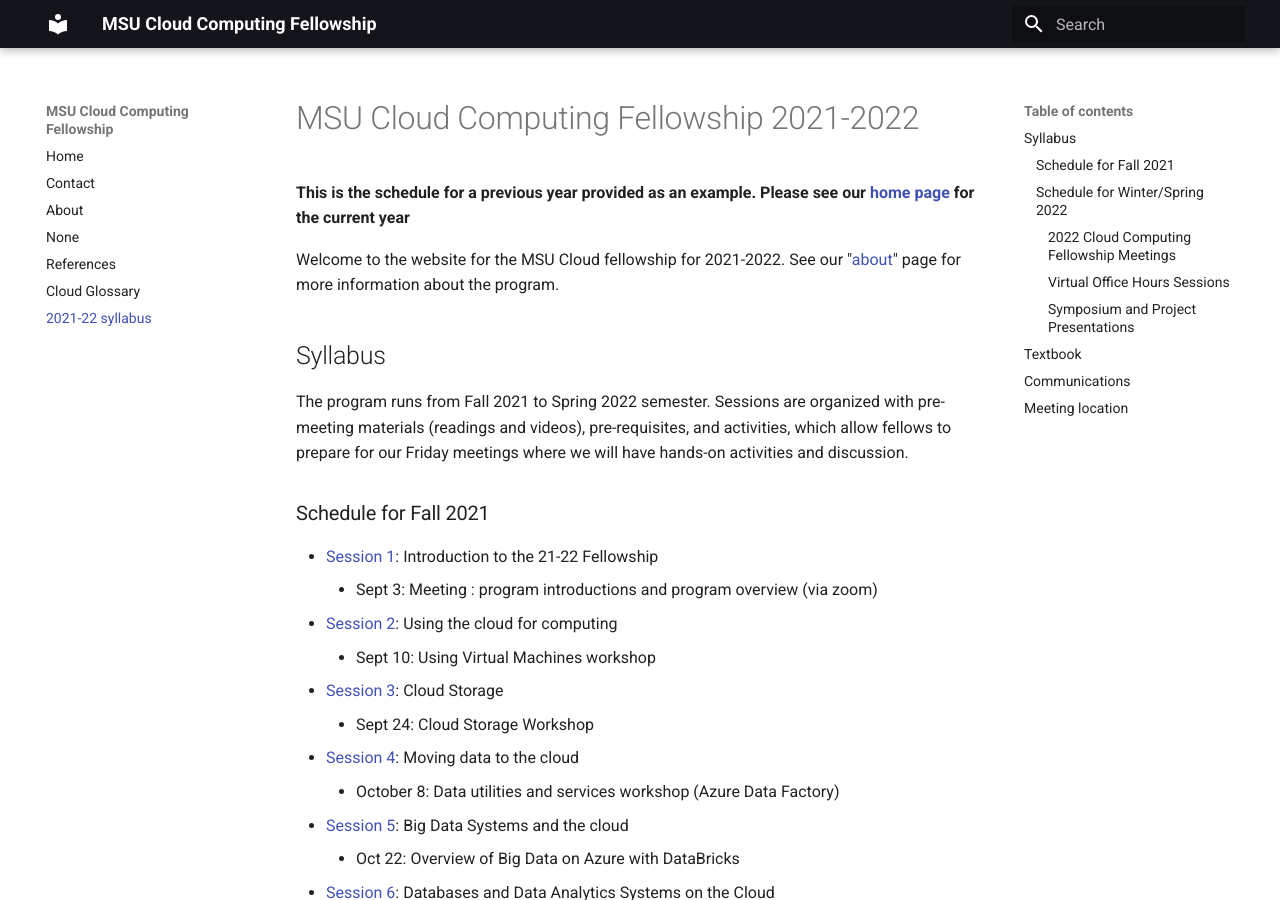
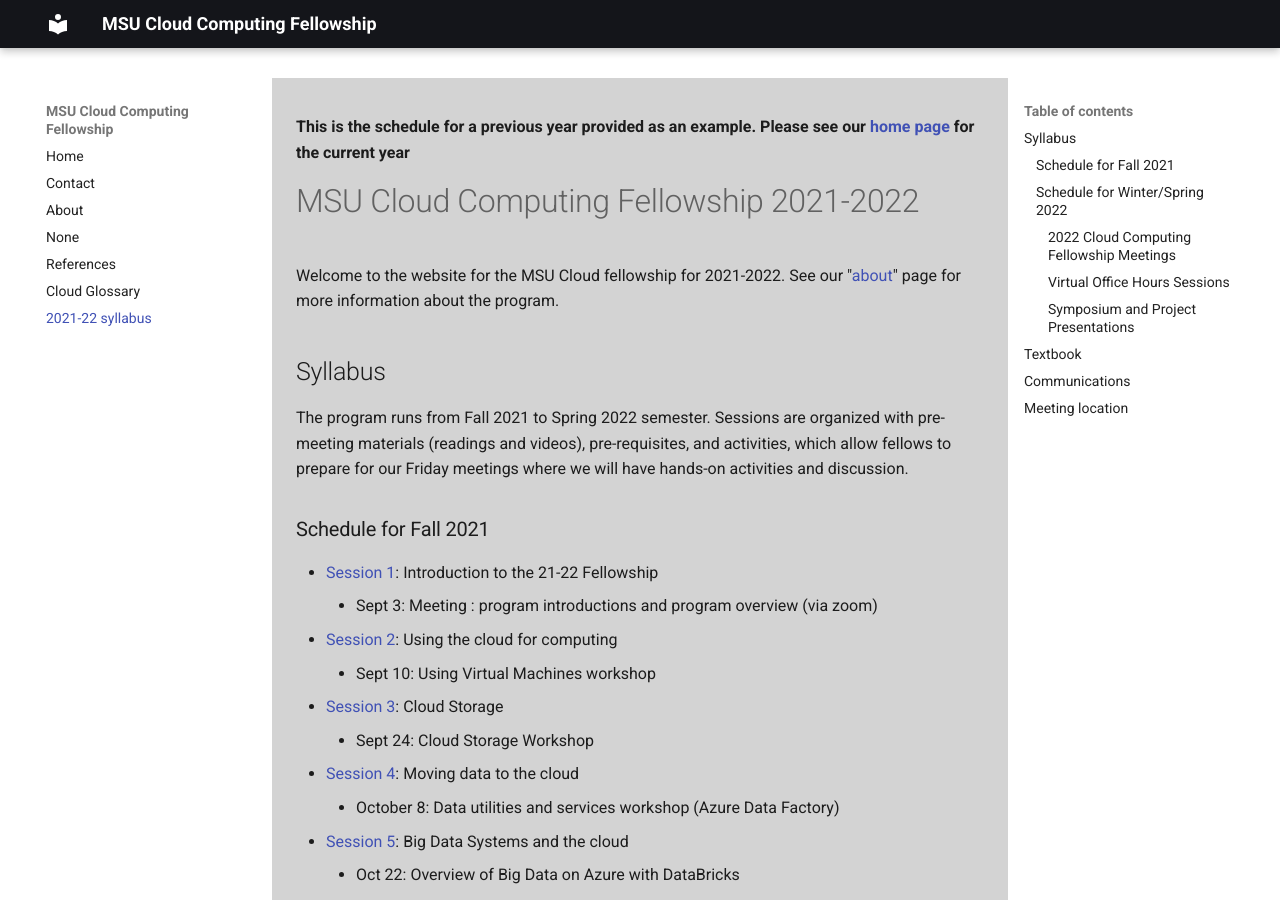
Before and after one commit to msucloudfellowship/msucloudfellowship.github.io, an MkDocs documentation site: the page built from docs/index2021.md, in a window 1280 px wide and 900 px high. Built offline with MkDocs 1.6.1 and Material for MkDocs 9.7.7, drawn with Linux system fonts in a browser that asks for light colours; part of the change alters nothing that is shown.

```diff
--- a/docs/index2021.md
+++ b/docs/index2021.md
@@ -1,10 +1,10 @@
 ---
-title: MSU Cloud Computing Fellowship
+title: Previous MSU Cloud Computing Fellowship Schedule
 ---
-
+**This is the schedule for a previous year provided as an example.  Please see our [home page](index.md) for the current year**
 # MSU Cloud Computing Fellowship 2021-2022
 
-**This is the schedule for a previous year provided as an example.  Please see our [home page](index.md) for the current year**
+
 
 Welcome to the website for the MSU Cloud fellowship for 2021-2022.  See our "[about](about.md)" page for more information about the program.
 
@@ -88,9 +88,12 @@ We also save time during our synchronous meetings for group discussions, so plea
 
 Given the state of the pandemic in late summer 2021, we are hosting our first meeting (September 3) via zoom.  Participants will be sent a link via email.   Locations for future meetings are to be determined and based on participant feedback.
 
-
 ---
 
 <a rel="license" href="http://creativecommons.org/licenses/by-nc/4.0/"><img alt="Creative Commons License" style="border-width:0" src="https://i.creativecommons.org/l/by-nc/4.0/88x31.png" /></a><br />This work is licensed under a <a rel="license" href="http://creativecommons.org/licenses/by-nc/4.0/">Creative Commons Attribution-NonCommercial 4.0 International License</a>
 
 ---
+
+<style>
+.md-content {background-color:LightGray;}
+<style>
```
